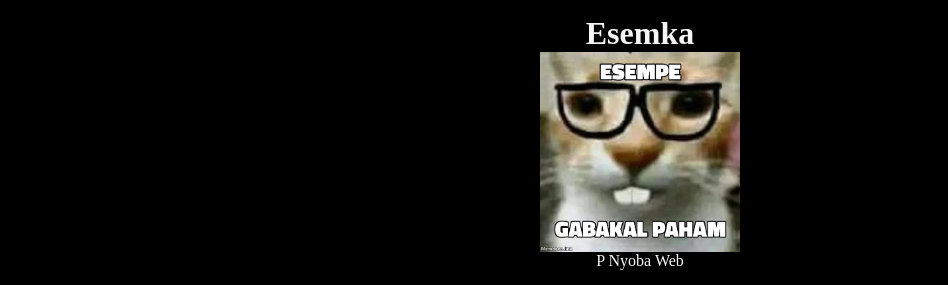
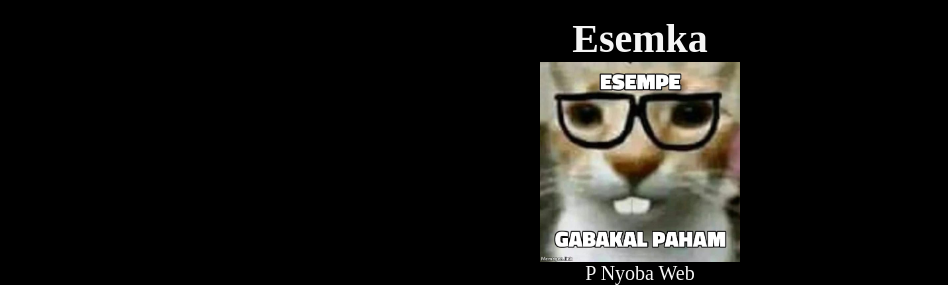
Before and after one commit to Feliksd/Latihan1_ITClub, a plain HTML site: page index.html in a window 1280 px wide. Shown: the part 611-896 px from the top of the page, without its empty margins (0-948 px from the left). Drawn offline with Linux system fonts and the light colour scheme.

Commit message:
Initialize Project

```diff
--- a/style.css
+++ b/style.css
@@ -1,3 +1,7 @@
+:root {
+  --blue: #1e90ff;
+  --white: whitesmoke;
+}
 * {
   margin: 0;
   padding: 0;
@@ -19,8 +23,8 @@ h1 {
   text-align: center;
 }
 h5 {
-  color: whitesmoke;
-  font-size: 200%;
+  color: var(--white);
+  font-size: 40px;
   text-align: center;
 }
 .img-1 {
@@ -41,7 +45,7 @@ h5 {
 }
 p.center-2 {
   color: whitesmoke;
-  font-size: 1em;
+  font-size: 20px;
   text-align: center;
 }
 li {
```
